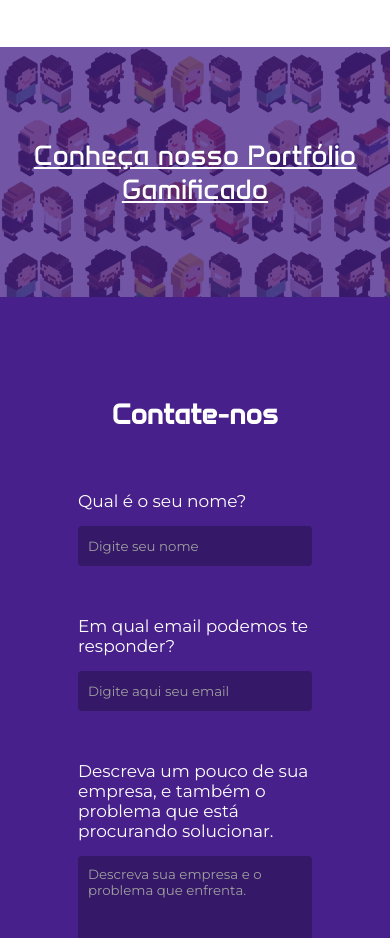
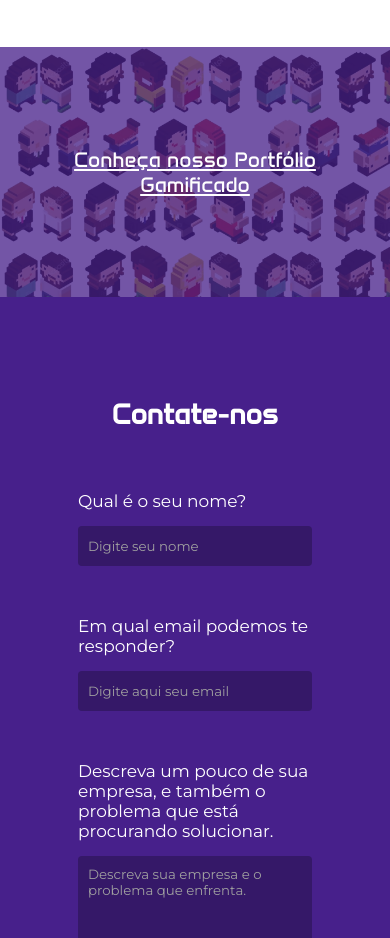
Before and after one commit to Primordis/gamificaai, a plain HTML site: page index.html in a window 390 px wide. Shown: the part 2640-3578 px from the top of the page. Drawn offline with Linux system fonts and the light colour scheme.

Commit message:
fix: tamanho da fonte de portfólio em 400px de largura.

```diff
--- a/style2.css
+++ b/style2.css
@@ -629,4 +629,9 @@ footer {
     footer{
         img{width: 200px;}
     }
+    #portfolio{
+        a{
+            font-size: 21px;
+        }
+    }
 }
```
